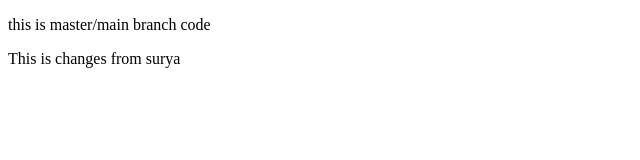
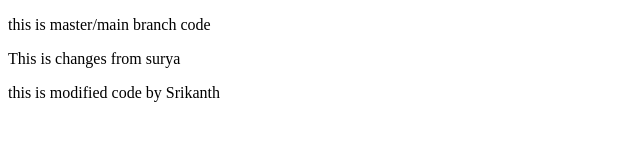
Before and after one commit to SrikanthReddy-36/git-Branch, a plain HTML site: page index.html in a window 1280 px wide. Shown: the whole page, without its empty margins (0-640 px from the left). Drawn offline with Linux system fonts and the light colour scheme.

Commit message:
Modified code

```diff
--- a/index.html
+++ b/index.html
@@ -8,5 +8,6 @@
 <body>
     <p>this is master/main branch code</p>
     <P>This is changes from surya</P>
+    <p>this is modified code by Srikanth</p>
 </body>
 </html>
```
